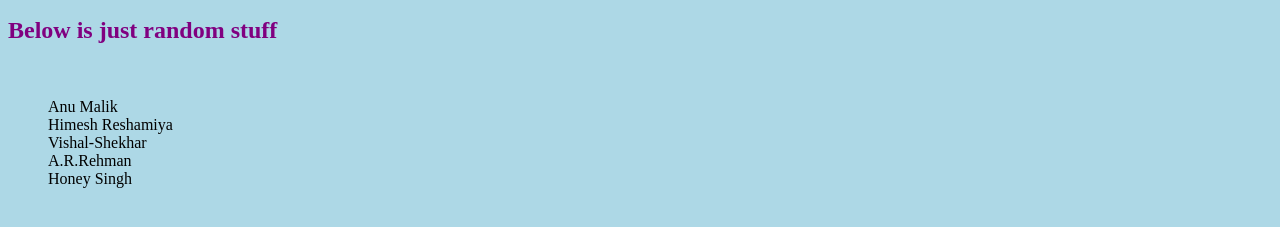
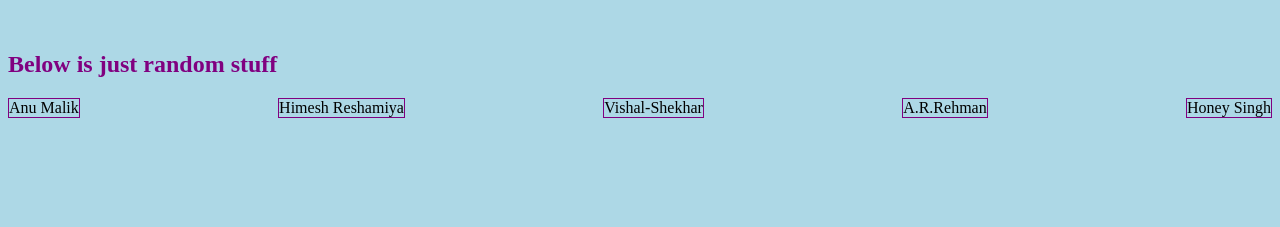
Before and after one commit to nishabdShunya/gitDemo, a plain HTML site: page index.html in a window 1280 px wide. Shown: the part 101-328 px from the top of the page. Drawn offline with Linux system fonts and the light colour scheme.

Commit message:
styled the list

```diff
--- a/style.css
+++ b/style.css
@@ -7,6 +7,14 @@ h2 {
     color: purple;
 }
 
+ul{
+    margin: 0;
+    padding: 0;
+    display: flex;
+    justify-content: space-between;
+}
+
 li {
+    border: 1px solid purple;
     list-style-type: none;
 }
```
Also changed, not shown: index.html (+1 -1 lines).
